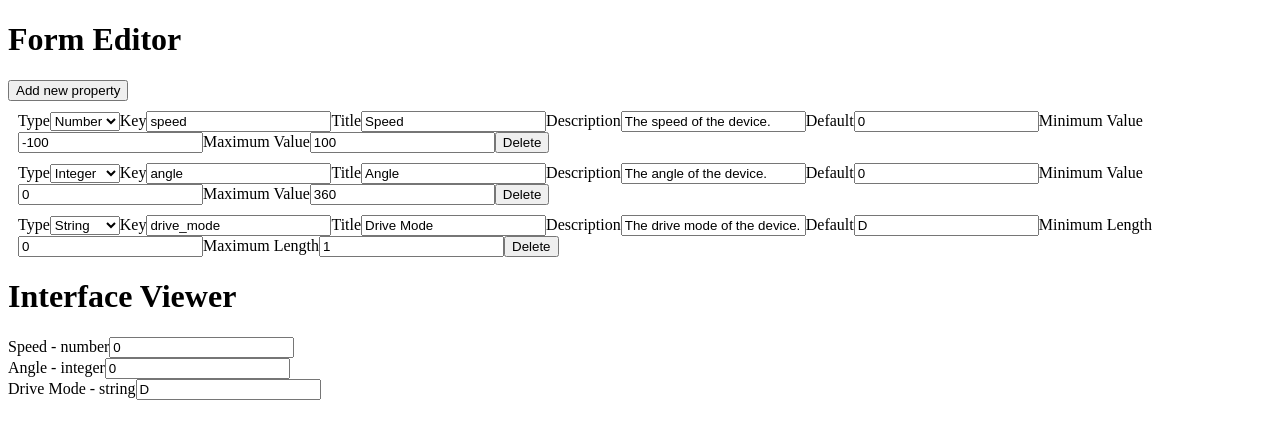
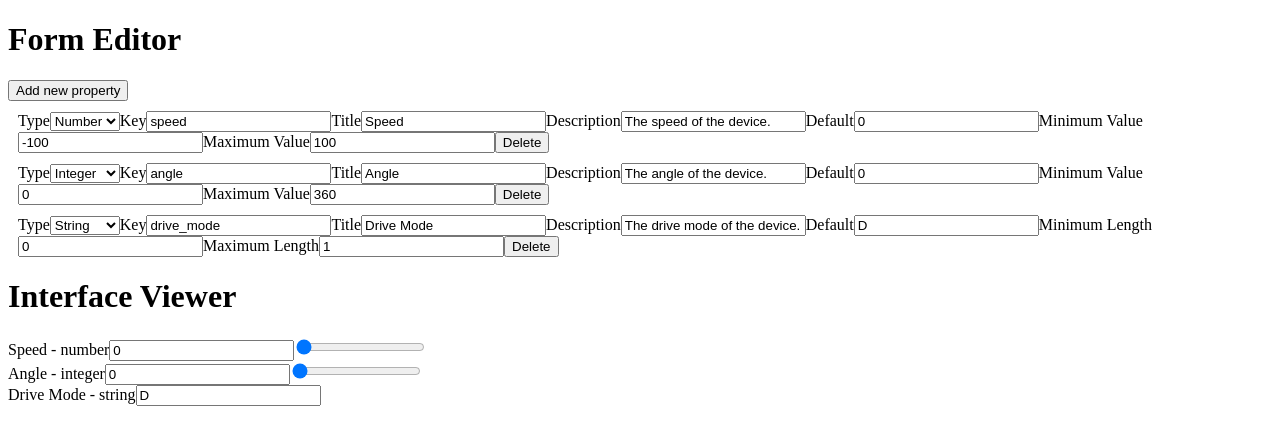
Before and after one commit to naterpotatoers/Custom-Telemetry-Interface, a React (Vite) app: page / in a window 1280 px wide. Shown: the top 442 px of the page. Built offline with nearby package versions, Linux system fonts and the light colour scheme.

Commit message:
adds range slider to interface viewer, renames getType to getInputType

```diff
--- a/src/pages/FormEditor/components/AddProperty.tsx
+++ b/src/pages/FormEditor/components/AddProperty.tsx
@@ -1,6 +1,6 @@
 import React, { useState } from "react";
 import { SchemaProperty } from "../../../types";
-import { getType } from "../../../util/mutators";
+import { getInputType } from "../../../util/mutators";
 
 export default function AddProperty({
   dispatch,
@@ -109,7 +109,7 @@ export default function AddProperty({
       <label>
         Default
         <input
-          type={getType(data.type)}
+          type={getInputType(data.type)}
           value={data.default as any}
           onChange={handleChange}
           name="default"
--- a/src/pages/FormEditor/components/PropertyCard.tsx
+++ b/src/pages/FormEditor/components/PropertyCard.tsx
@@ -1,6 +1,6 @@
 import { ChangeEvent, useState } from "react";
 import { SchemaProperty } from "../../../types";
-import { getType } from "../../../util/mutators";
+import { getInputType } from "../../../util/mutators";
 
 export default function PropertyCard({
   propertyKey,
@@ -103,7 +103,7 @@ export default function PropertyCard({
       <label>
         Default
         <input
-          type={getType(property.type)}
+          type={getInputType(property.type)}
           value={property.default as any}
           onChange={(e) => handlePropertyChange(e)}
           name="default"
--- a/src/pages/InterfaceViewer/InterfaceViewer.tsx
+++ b/src/pages/InterfaceViewer/InterfaceViewer.tsx
@@ -1,41 +1,49 @@
 import { useEffect, useState } from "react";
 import { Schema, PropertyField } from "../../types";
 import { getPropertyFields } from "../../util";
-import { getType } from "../../util/mutators";
+import { getInputType } from "../../util/mutators";
 
 export default function InterfaceViewer({ schema }: { schema: Schema }) {
-  const [data, setData] = useState<Array<PropertyField>>(
+  const [interfaceData, setInterfaceData] = useState<Array<PropertyField>>(
     getPropertyFields(schema)
   );
 
   const handleChange = (e: any) => {
-    const newData = data.map((property: PropertyField) => {
+    const newData = interfaceData.map((property: PropertyField) => {
       if (property.id === e.target.name) {
         return { ...property, value: e.target.value };
       }
       return property;
     });
-    setData(newData);
+    setInterfaceData(newData);
   };
 
   useEffect(() => {
-    setData(getPropertyFields(schema));
+    setInterfaceData(getPropertyFields(schema));
   }, [schema]);
 
   return (
     <div>
       <h1>Interface Viewer</h1>
       <div>
-        {data.map((property: PropertyField) => (
+        {interfaceData.map((property: PropertyField) => (
           <div key={property.id}>
             <label>
               {property.title} - {property.type}
               <input
-                type={getType(property.type)}
+                type={getInputType(property.type)}
                 name={property.id}
                 value={property.value}
                 onChange={handleChange}
               />
+              {(property.type === "number" || property.type === "integer") && (
+                <input
+                  type="range"
+                  name={property.id}
+                  value={property.value}
+                  onChange={handleChange}
+                />
+              )}
             </label>
           </div>
         ))}
--- a/src/util/mutators.ts
+++ b/src/util/mutators.ts
@@ -18,7 +18,7 @@ export function getPropertyFields(
 }
 
 
-export function getType(type: string): string {
+export function getInputType(type: string): string {
   switch (type) {
     case "string":
       return "text";
```
